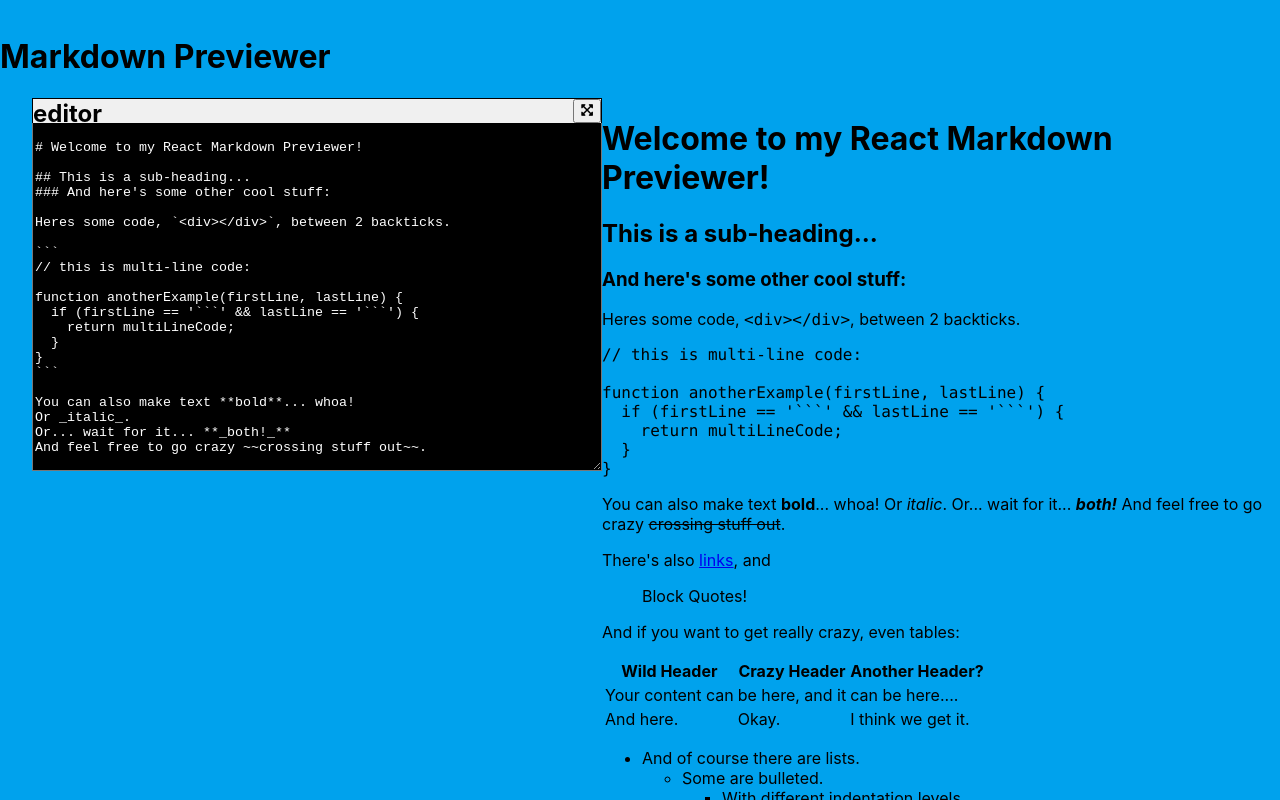
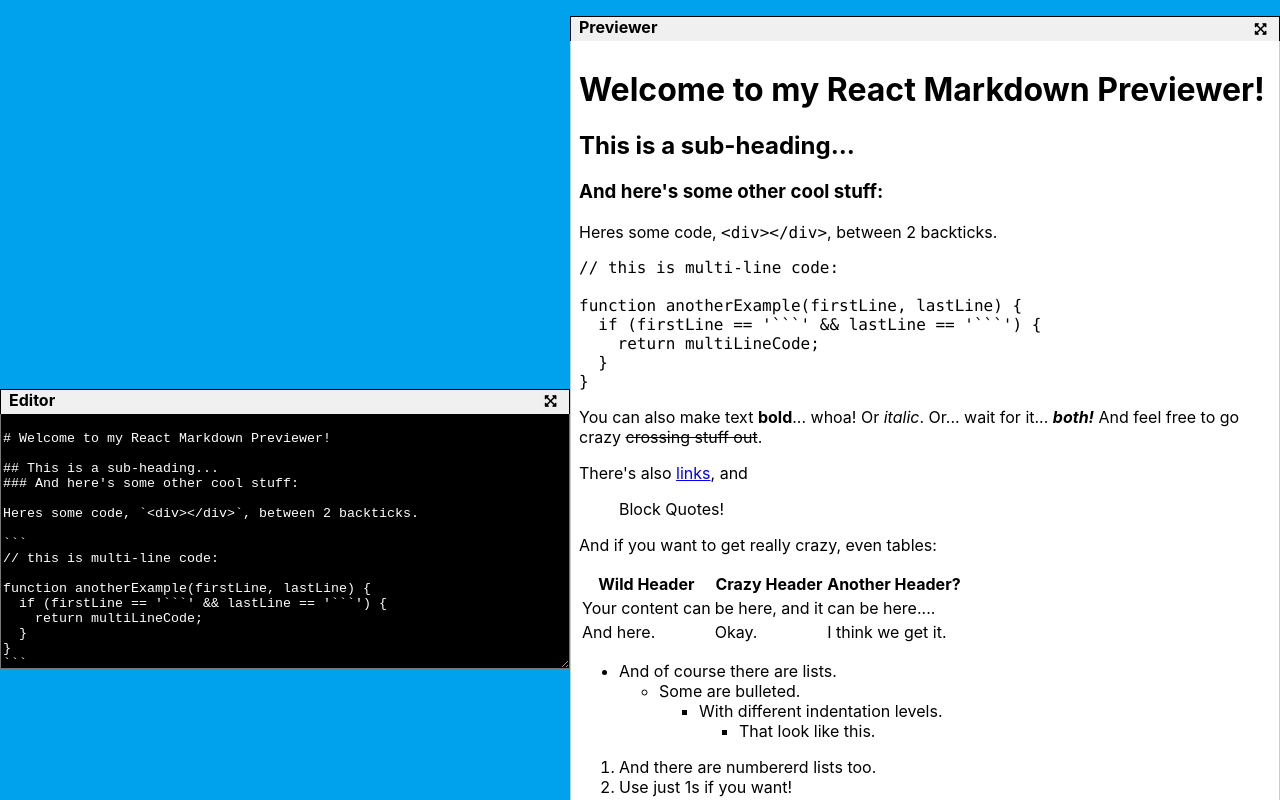
Before and after one commit to fccJashCoda/markdownpreviewer, a React (Create React App) app: page / in a window 1280 px wide. Shown: the top 800 px of the page. Built offline with nearby package versions, Linux system fonts and the light colour scheme.

Commit message:
add: TitleBar component

```diff
--- a/src/App.js
+++ b/src/App.js
@@ -11,9 +11,6 @@
 function App() {
   return (
     <Application className="App">
-      <div>
-        <h1>Markdown Previewer</h1>
-      </div>
       <MarkdownPreviewer />
     </Application>
   );
--- a/src/components/Editor.js
+++ b/src/components/Editor.js
@@ -1,5 +1,6 @@
 import { useEffect } from 'react';
 import styled from 'styled-components';
+import TitleBar from './TitleBar';
 
 const placeholder = `
 # Welcome to my React Markdown Previewer!
@@ -49,26 +50,18 @@
 
 const EditorBox = styled.div`
   display: ${(props) => props.display || 'block'};
-  margin-left: 2em;
+  // margin-left: 2em;
   min-width: 570px;
   width: 600px;
-
+  min-height: 400px;
+  align-self: center;
   box-sizing: border-box;
-`;
-
-const TitleBar = styled.div`
-  display: flex;
-  justify-content: space-between;
-  height: 1.5em;
-  background: #f0f0f0;
-  border: 1px solid #000;
-  border-bottom: none;
 `;
 
 const TextArea = styled.textarea`
   outline: none;
   resize: vertical;
-  min-height: 30%;
+  min-height: 250px;
   width: 99%;
   background: #000;
   color: #fff;
@@ -83,12 +76,7 @@
 
   return (
     <EditorBox>
-      <TitleBar>
-        <h2 style={{ margin: 0, padding: 0 }}>editor</h2>
-        <button>
-          <i class="fas fa-expand-arrows-alt"></i>
-        </button>
-      </TitleBar>
+      <TitleBar title={'Editor'} />
       <TextArea
         value={value ? value : placeholder}
         onChange={(e) => action(e.target.value)}
--- a/src/components/MarkdownPreviewer.js
+++ b/src/components/MarkdownPreviewer.js
@@ -5,6 +5,7 @@
 
 const MarkdownPreview = styled.div`
   display: flex;
+  justify-content: space-around;
 `;
 
 const MarkdownPreviewer = () => {
--- a/src/components/Previewer.js
+++ b/src/components/Previewer.js
@@ -1,7 +1,26 @@
 import marked from 'marked';
+import styled from 'styled-components';
+import TitleBar from './TitleBar';
+
+const PreviewerBox = styled.div`
+  // margin-right: 2em;
+  width: 800px;
+`;
+
+const ContentBox = styled.div`
+  background: #fff;
+  border: 1px solid #ccc;
+  border-top: none;
+  padding: 0.5em;
+`;
 
 const Previewer = ({ markdown }) => {
-  return <div dangerouslySetInnerHTML={{ __html: marked(markdown) }} />;
+  return (
+    <PreviewerBox>
+      <TitleBar title={'Previewer'} />
+      <ContentBox dangerouslySetInnerHTML={{ __html: marked(markdown) }} />
+    </PreviewerBox>
+  );
 };
 
 export default Previewer;
--- /dev/null
+++ b/src/components/TitleBar.js
@@ -0,0 +1,34 @@
+import styled from 'styled-components';
+
+const TitleBarStyle = styled.div`
+  display: flex;
+  justify-content: space-between;
+  height: 1.5em;
+  background: #f0f0f0;
+  border: 1px solid #000;
+  border-bottom: none;
+`;
+
+const Title = styled.h4`
+  margin: 0 0 0 0.5em;
+`;
+
+const Button = styled.button`
+  cursor: pointer;
+  border: none;
+  outline: none;
+  margin-right: 0.5em;
+`;
+
+const TitleBar = ({ title }) => {
+  return (
+    <TitleBarStyle>
+      <Title>{title}</Title>
+      <Button>
+        <i class="fas fa-expand-arrows-alt"></i>
+      </Button>
+    </TitleBarStyle>
+  );
+};
+
+export default TitleBar;
```
